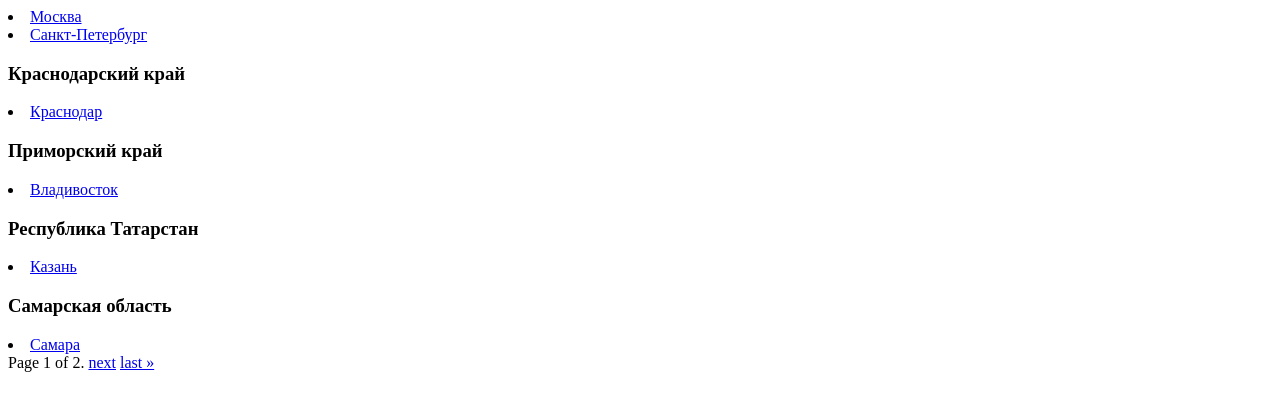
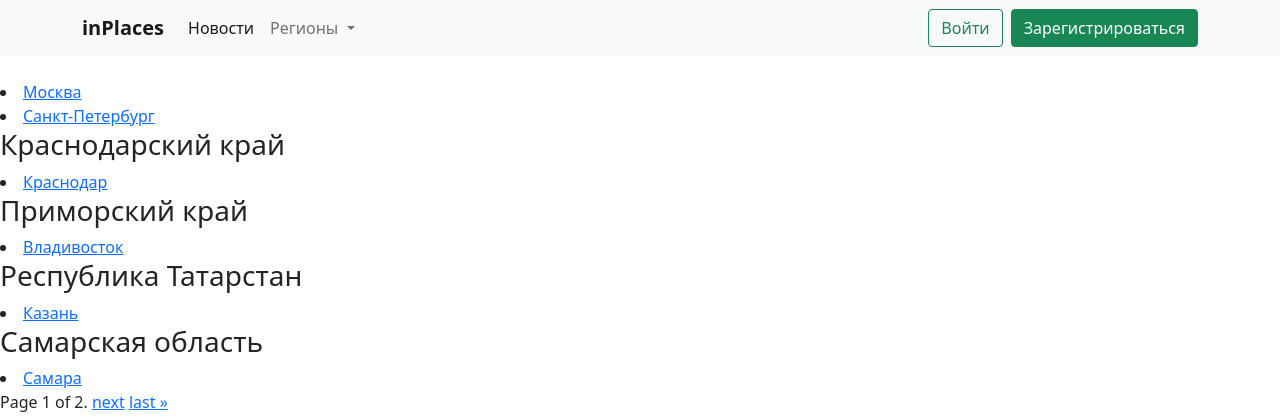
Before and after one commit to Tvo-Po/djangolearn, a Django app: page /gallery/ in a window 1280 px wide. Shown: the top 420 px of the page. Run offline with Django 3.2, Linux system fonts and the light colour scheme; data comes from the database, SQL or seed files in the repository.

Commit message:
Add base template. Extend all other templates. Add navbar in base template.

```diff
--- /dev/null
+++ b/inplaces/placegallery/templates/base_temp.html
@@ -0,0 +1,48 @@
+<!DOCTYPE html>
+<html lang="en">
+<head>
+    <meta charset="UTF-8">
+    {% block title %}<title>inPlaces</title>{% endblock %}
+    <link href="https://cdn.jsdelivr.net/npm/bootstrap@5.0.2/dist/css/bootstrap.min.css" rel="stylesheet" integrity="sha384-EVSTQN3/azprG1Anm3QDgpJLIm9Nao0Yz1ztcQTwFspd3yD65VohhpuuCOmLASjC" crossorigin="anonymous">
+</head>
+<body>
+
+    {% block navbar %}
+        <nav class="navbar navbar-expand-lg navbar-light bg-light mb-4">
+          <div class="container-xl">
+              <a class="navbar-brand" href="#"><strong>inPlaces</strong></a>
+            <button class="navbar-toggler" type="button" data-bs-toggle="collapse" data-bs-target="#navbarSupportedContent" aria-controls="navbarSupportedContent" aria-expanded="false" aria-label="Toggle navigation">
+              <span class="navbar-toggler-icon"></span>
+            </button>
+            <div class="collapse navbar-collapse" id="navbarSupportedContent">
+              <ul class="navbar-nav me-auto mb-2 mb-lg-0">
+                <li class="nav-item">
+                  <a class="nav-link active" aria-current="page" href="#">Новости</a>
+                </li>
+                <li class="nav-item dropdown">
+                  <a class="nav-link dropdown-toggle" href="#" id="navbarDropdown" role="button" data-bs-toggle="dropdown" aria-expanded="false">
+                    Регионы
+                  </a>
+                  <ul class="dropdown-menu" aria-labelledby="navbarDropdown">
+                    <li><a class="dropdown-item" href="#">Action</a></li>
+                    <li><a class="dropdown-item" href="#">Another action</a></li>
+                    <li><hr class="dropdown-divider"></li>
+                    <li><a class="dropdown-item" href="#">Something else here</a></li>
+                  </ul>
+                </li>
+              </ul>
+              <form class="d-flex">
+                  <button class="btn btn-outline-success me-2" type="submit">Войти</button>
+                  <button class="btn btn btn-success type="submit">Зарегистрироваться</button>
+              </form>
+            </div>
+          </div>
+        </nav>
+    {% endblock %}
+
+    {% block content %}{% endblock %}
+
+    <script src="https://cdn.jsdelivr.net/npm/@popperjs/core@2.9.2/dist/umd/popper.min.js" integrity="sha384-IQsoLXl5PILFhosVNubq5LC7Qb9DXgDA9i+tQ8Zj3iwWAwPtgFTxbJ8NT4GN1R8p" crossorigin="anonymous"></script>
+    <script src="https://cdn.jsdelivr.net/npm/bootstrap@5.0.2/dist/js/bootstrap.min.js" integrity="sha384-cVKIPhGWiC2Al4u+LWgxfKTRIcfu0JTxR+EQDz/bgldoEyl4H0zUF0QKbrJ0EcQF" crossorigin="anonymous"></script>
+</body>
+</html>
--- a/inplaces/placegallery/templates/placegallery/index.html
+++ b/inplaces/placegallery/templates/placegallery/index.html
@@ -1,10 +1,6 @@
-<!DOCTYPE html>
-<html lang="en">
-<head>
-    <meta charset="UTF-8">
-    <title>Title</title>
-</head>
-<body>
+{% extends "base_temp.html" %}
+
+{% block content %}
   <div>
       <li><a href="{% url 'placegallery:city' Moscow.slug%}">{{Moscow.city_name_ru}}</a></li>
       <li><a href="{% url 'placegallery:city' SPb.slug%}">{{SPb.city_name_ru}}</a></li>
@@ -31,5 +27,4 @@
           {% endif %}
       </span>
   </div>
-</body>
-</html>
+{% endblock %}
```
Also changed, not shown: inplaces/placegallery/templates/placegallery/city.html (+4 -9 lines), inplaces/placegallery/templates/placegallery/place.html (+4 -9 lines), inplaces/placegallery/static/place_images/Moscow/VDNKH/vdnkh1.jpg (added).
